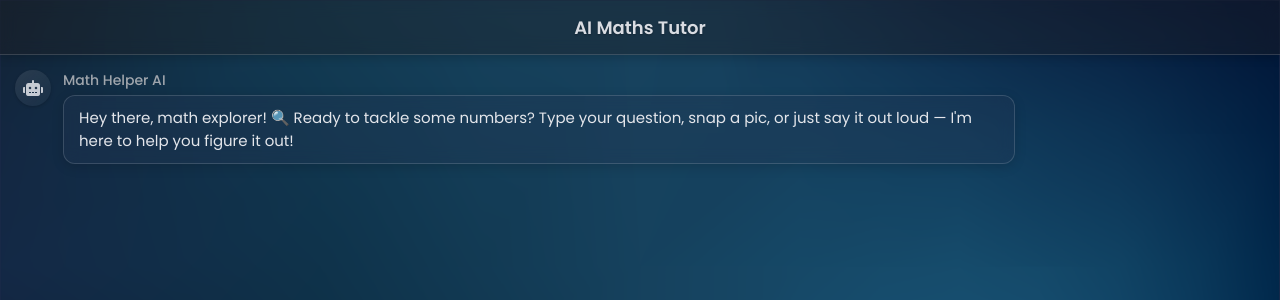
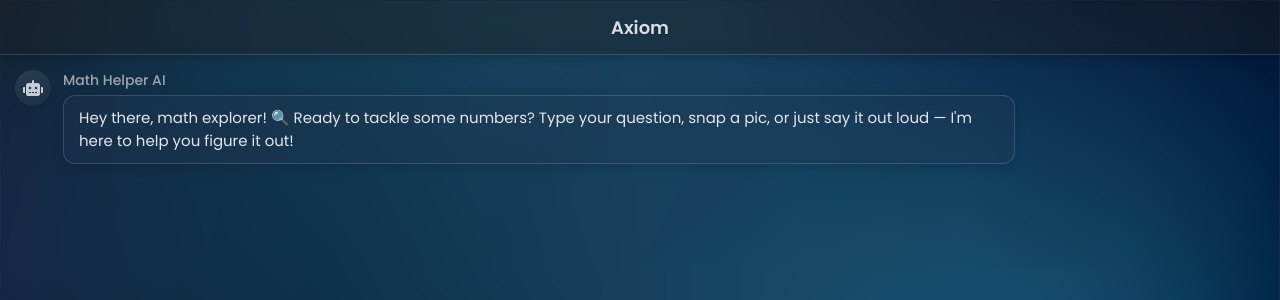
Before and after one commit to ritesh319/AI-Math-Tutor, a Flask app: page / in a window 1280 px wide. Shown: the top 300 px of the page. Run offline with Flask 3, Linux system fonts and the light colour scheme.

Commit message:
Changed name to Axiom

```diff
--- a/templates/index.html
+++ b/templates/index.html
@@ -3,7 +3,7 @@
 <head>
     <meta charset="UTF-8" />
     <meta name="viewport" content="width=device-width, initial-scale=1.0"/>
-    <title>AI Math Tutor</title>
+    <title>Axiom</title>
 
     <!-- External Libraries -->
     <link rel="stylesheet" href="https://cdnjs.cloudflare.com/ajax/libs/font-awesome/6.0.0/css/all.min.css" integrity="sha512-9usAa10IRO0HhonpyAIVpjrylPvoDwiPUiKdWk5t3PyolY1cOd4DSE0Ga+ri4AuTroPR5aQvXU9xC6qOPnzFeg==" crossorigin="anonymous" referrerpolicy="no-referrer" />
@@ -45,7 +45,7 @@
 <body>
     <div class="chat-container">
         <div class="header-bar">
-            <h1>AI Maths Tutor</h1>
+            <h1>Axiom</h1>
         </div>
 
         <!-- Chat Messages Area -->
```
